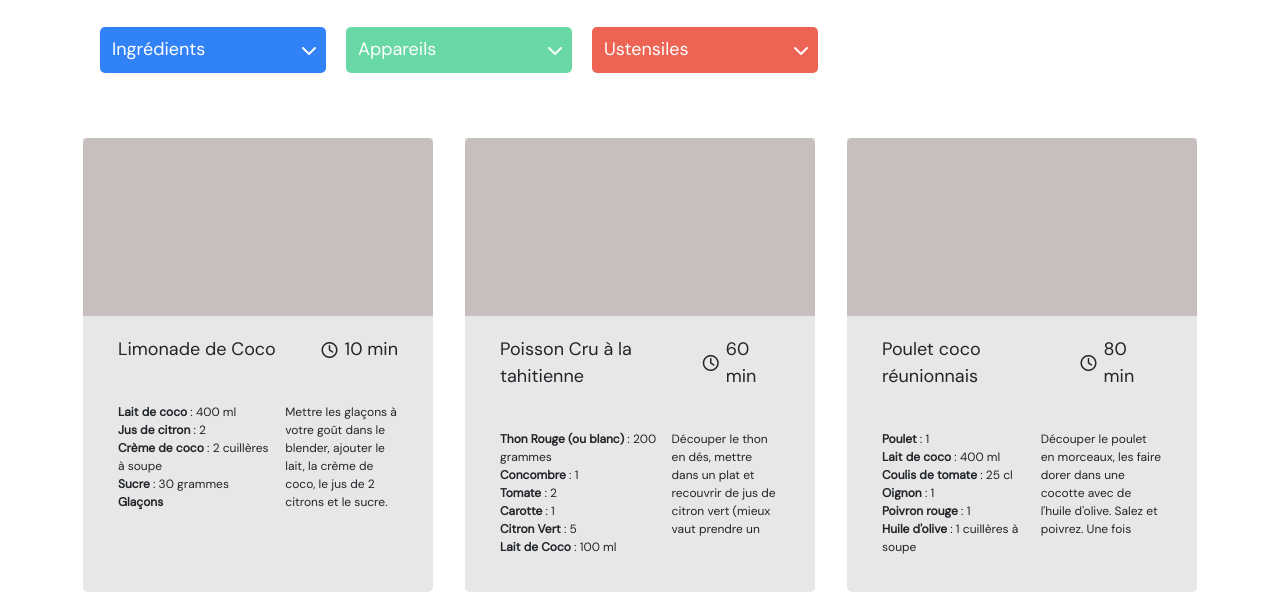
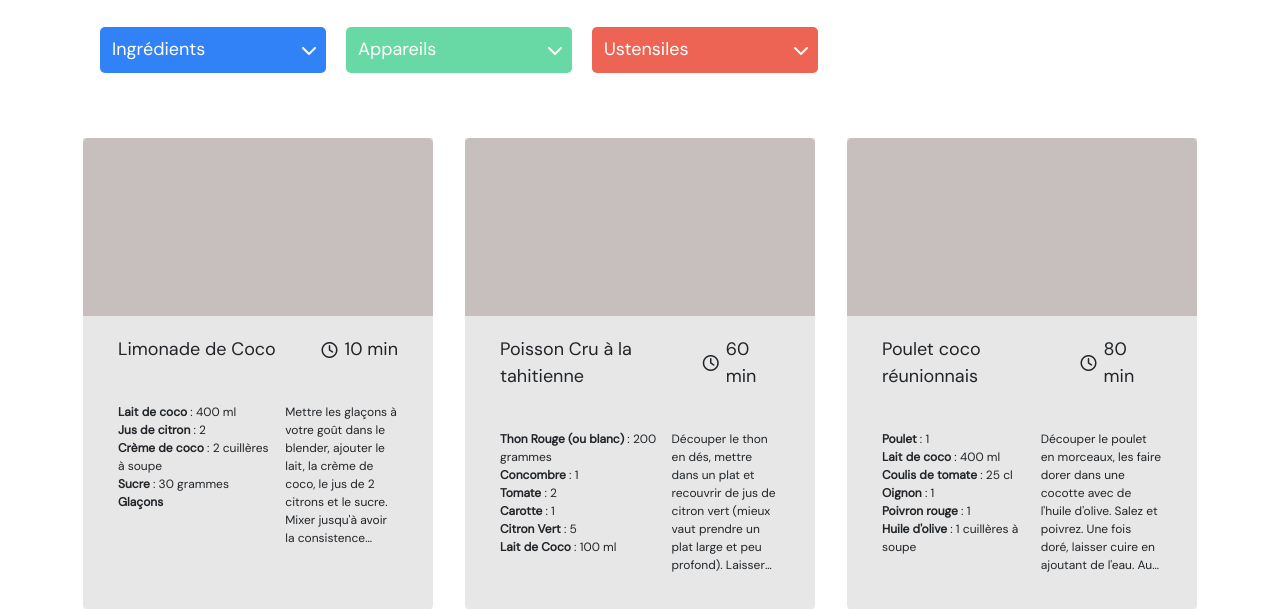
Before and after one commit to HugoDlhOC/HugoDelahaye_7_10022022, a website with bundled scripts: page index.html in a window 1280 px wide. Shown: the part 224-833 px from the top of the page. Built offline with nearby package versions, Linux system fonts and the light colour scheme.

Commit message:
ajout 3 petits points + title description

```diff
--- a/scripts/classes/Recipe.js
+++ b/scripts/classes/Recipe.js
@@ -40,7 +40,7 @@ export class Recipe {
             <ul class="list-ingredients mr-2">
                 ${ingredientsHtml}
             </ul>
-            <p class="description-recipe">${this.description}</p>
+            <p class="description-recipe" title="${this.description}">${this.description}</p>
         </div>
     </article>`;
   }
--- a/style.css
+++ b/style.css
@@ -310,10 +310,11 @@ article {
 
 .ingredients-description-recipe .description-recipe {
   width: 50%;
-  max-height: 110px;
+  display: -webkit-box;
+  -webkit-line-clamp: 8;
+  -webkit-box-orient: vertical;
   overflow: hidden;
   text-overflow: ellipsis;
-  /*white-space: nowrap;*/
 }
 
 /*Classes display*/
```
